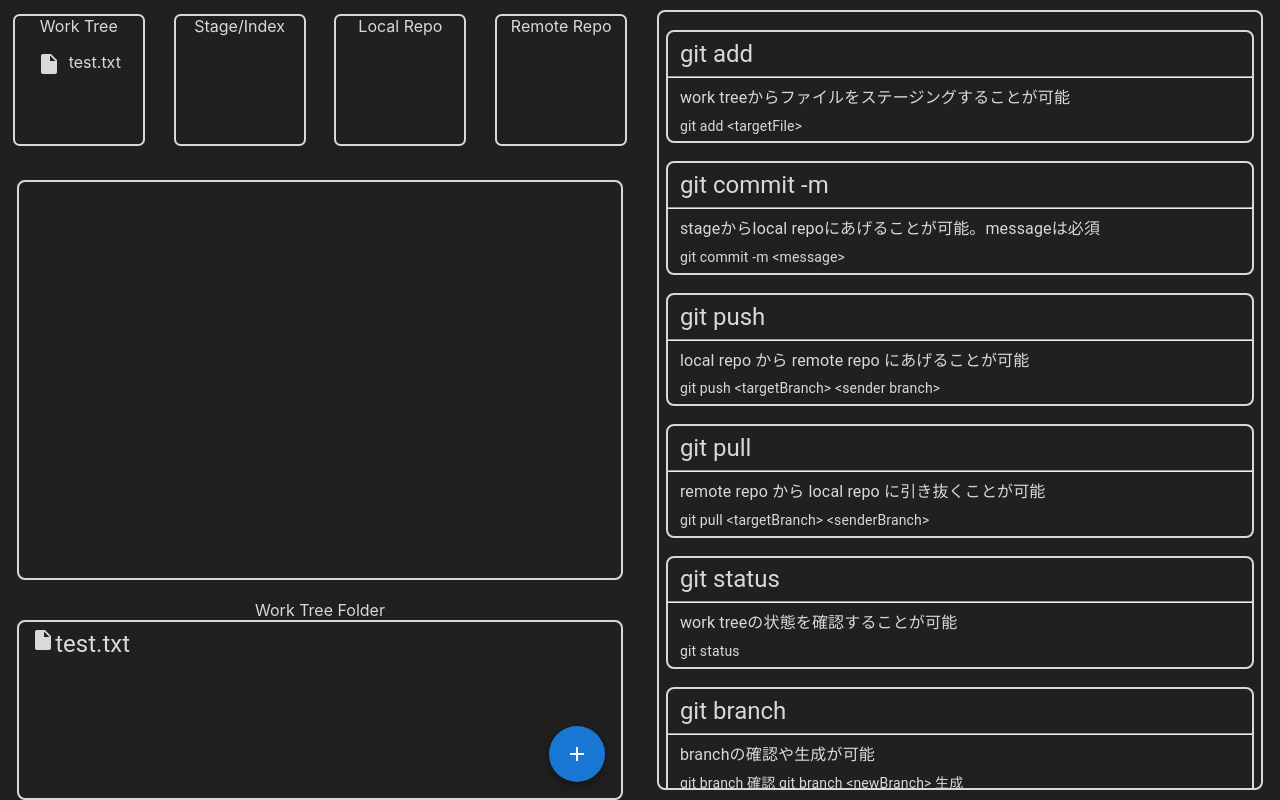
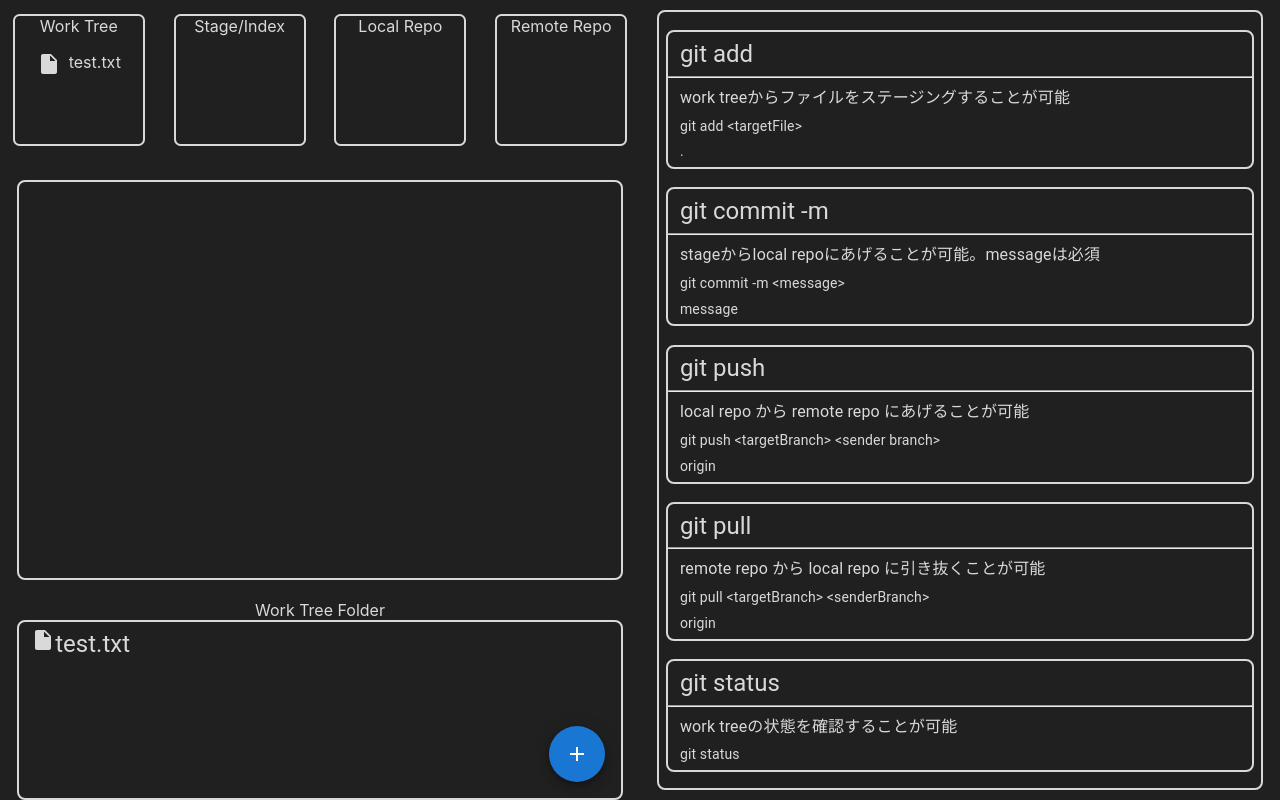
Before and after one commit to masaru-yamaguchi-wa/houtousegit, a React (Create React App) app: page /main in a window 1280 px wide. Built offline with nearby package versions, Linux system fonts and the light colour scheme.

Commit message:
add test function for git command component

```diff
--- a/src/commandData.js
+++ b/src/commandData.js
@@ -5,69 +5,80 @@ export const command = [
         "target": ".",
         "option": "",
         "detail": "work treeからファイルをステージングすることが可能",
-        "detail2": "git add <targetFile>"
+        "detail2": "git add <targetFile>",
+        "func": (position) => { console.log(position) }
     },
     {
         "command": "git commit -m",
         "target": "message",
         "option": "",
         "detail": "stageからlocal repoにあげることが可能。messageは必須",
-        "detail2": "git commit -m <message>"
+        "detail2": "git commit -m <message>",
+        "func": (position) => { console.log(position) }
+
     },
     {
         "command": "git push",
         "target": "origin",
         "option": "main",
         "detail": "local repo から remote repo にあげることが可能",
-        "detail2": "git push <targetBranch> <sender branch>"
+        "detail2": "git push <targetBranch> <sender branch>",
+        "func": (position) => { console.log(position) }
     },
     {
         "command": "git pull",
         "target": "origin",
         "option": "main",
         "detail": "remote repo から local repo に引き抜くことが可能",
-        "detail2": "git pull <targetBranch> <senderBranch>"
+        "detail2": "git pull <targetBranch> <senderBranch>",
+        "func": (position) => { console.log(position) }
     },
     {
         "command": "git status",
         "target": "",
         "option": "",
         "detail": "work treeの状態を確認することが可能",
-        "detail2": "git status"
+        "detail2": "git status",
+        "func": (position) => { console.log(position) }
     },
     {
         "command": "git branch",
         "target": "",
         "option": "",
         "detail": "branchの確認や生成が可能",
-        "detail2": "git branch 確認 git branch <newBranch> 生成"
+        "detail2": "git branch 確認 git branch <newBranch> 生成",
+        "func": (position) => { console.log(position) }
     },
     {
         "command": "git checkout",
         "target": "",
         "option": "",
         "detail": "branchの生成や移動が可能。移動する場合こちらを使う",
-        "detail2": "git checkout -b <branchName> 生成と移動"
+        "detail2": "git checkout -b <branchName> 生成と移動",
+        "func": (position) => { console.log(position) }
     },
     {
         "command": "git reset",
         "target": "commit",
         "option": "",
         "detail": "pushの取り消しが可能",
-        "detail2": "git reset --head <commitID>"
+        "detail2": "git reset --head <commitID>",
+        "func": (position) => { console.log(position) }
     },
     {
         "command": "git revert",
         "target": "commit",
         "option": "",
         "detail": "commitの取り消しが可能",
-        "detail2": "git revert <commitID>"
+        "detail2": "git revert <commitID>",
+        "func": (position) => { console.log(position) }
     },
     {
         "command": "git merge",
         "target": "branch",
         "option": "branch",
         "detail": "branch同士をマージする",
-        "detail2": "git merge <baseBranch> <senderBranch>"
+        "detail2": "git merge <baseBranch> <senderBranch>",
+        "func": (position) => { console.log(position) }
     },
 ]
--- a/src/component/GitCommand.jsx
+++ b/src/component/GitCommand.jsx
@@ -1,19 +1,58 @@
+import { useState } from "react"
 import Box from '@mui/material/Box';
 import Typography from '@mui/material/Typography';
 import { command } from "../commandData"
+import Modal from '@mui/material/Modal';
+import Button from '@mui/material/Button';
 
 export const GitCommand = () => {
+    const [open, setOpen] = useState(false);
+    const [commandIndex, setCommandIndex] = useState(0);
+    const handleOpen = (e) => {
+        setCommandIndex(e.currentTarget.id)
+        setOpen(true)
+    };
+    const handleClose = (e) => {
+        setOpen(false)
+        command[commandIndex].func("on close function")
+    };
     return (
         <>
             <Box height={"97%"} width={"94%"} border={2} borderRadius={2} sx={{ borderColor: "#d9d9d9", color: "#d9d9d9", overflow: "auto" }}>
                 {command.map((e, i) => {
                     return (
-                        <Box key={i} width={"97%"} border={2} borderRadius={2} sx={{ borderColor: "#d9d9d9", color: "#d9d9d9", margin: "3% auto" }}>
-                            <Typography align="left" sx={{ margin: "1% 2%" }} variant="h5" >{e.command}</Typography>
-                            <hr style={{ marginTop: 0 }} />
-                            <Typography align="left" sx={{ margin: "1% 2%" }} variant="body1">{e.detail}</Typography>
-                            <Typography align="left" sx={{ margin: "1% 2%" }} variant="body2">{e.detail2}</Typography>
-                        </Box>
+                        <div key={i} >
+                            <Box id={i} width={"97%"} border={2} borderRadius={2} onClick={handleOpen} sx={{ borderColor: "#d9d9d9", color: "#d9d9d9", margin: "3% auto" }}>
+                                <Typography align="left" sx={{ margin: "1% 2%" }} variant="h5" >{e.command}</Typography>
+                                <hr style={{ marginTop: 0 }} />
+                                <Typography align="left" sx={{ margin: "1% 2%" }} variant="body1">{e.detail}</Typography>
+                                <Typography align="left" sx={{ margin: "1% 2%" }} variant="body2">{e.detail2}</Typography>
+                                <Typography align="left" sx={{ margin: "1% 2%" }} variant="body2">{e.target}</Typography>
+                            </Box>
+                            <Modal
+                                aria-labelledby="modal-modal-title"
+                                aria-describedby="modal-modal-description"
+                                open={open}
+                                onClose={handleClose}
+                                slotProps={{
+                                    backdrop: {
+                                        invisible: false,
+                                        sx: { backgroundColor: "#00000020" }
+                                    },
+                                }}
+                            >
+                                <Box sx={{
+                                    position: 'absolute', top: '50%', left: '50%', backgroundColor: "background.paper", transform: 'translate(-50%, -50%)', boxShadow: 24, p: 4, borderRadius: "10px"
+                                }}
+                                >
+                                    <h2 id="child-modal-title">対象ファイル/リポジトリ/ブランチの選択</h2>
+                                    <p id="child-modal-description">
+                                        Lorem ipsum, dolor sit amet consectetur adipisicing elit.{i}
+                                    </p>
+                                    <Button variant="outlined" sx={{ textTransform: "none" }} onClick={handleClose} >{command[commandIndex].target === "" ? "Just do it's" : `target:${command[commandIndex].target}`} </Button>
+                                </Box>
+                            </Modal>
+                        </div>
                     )
 
                 })}
```
